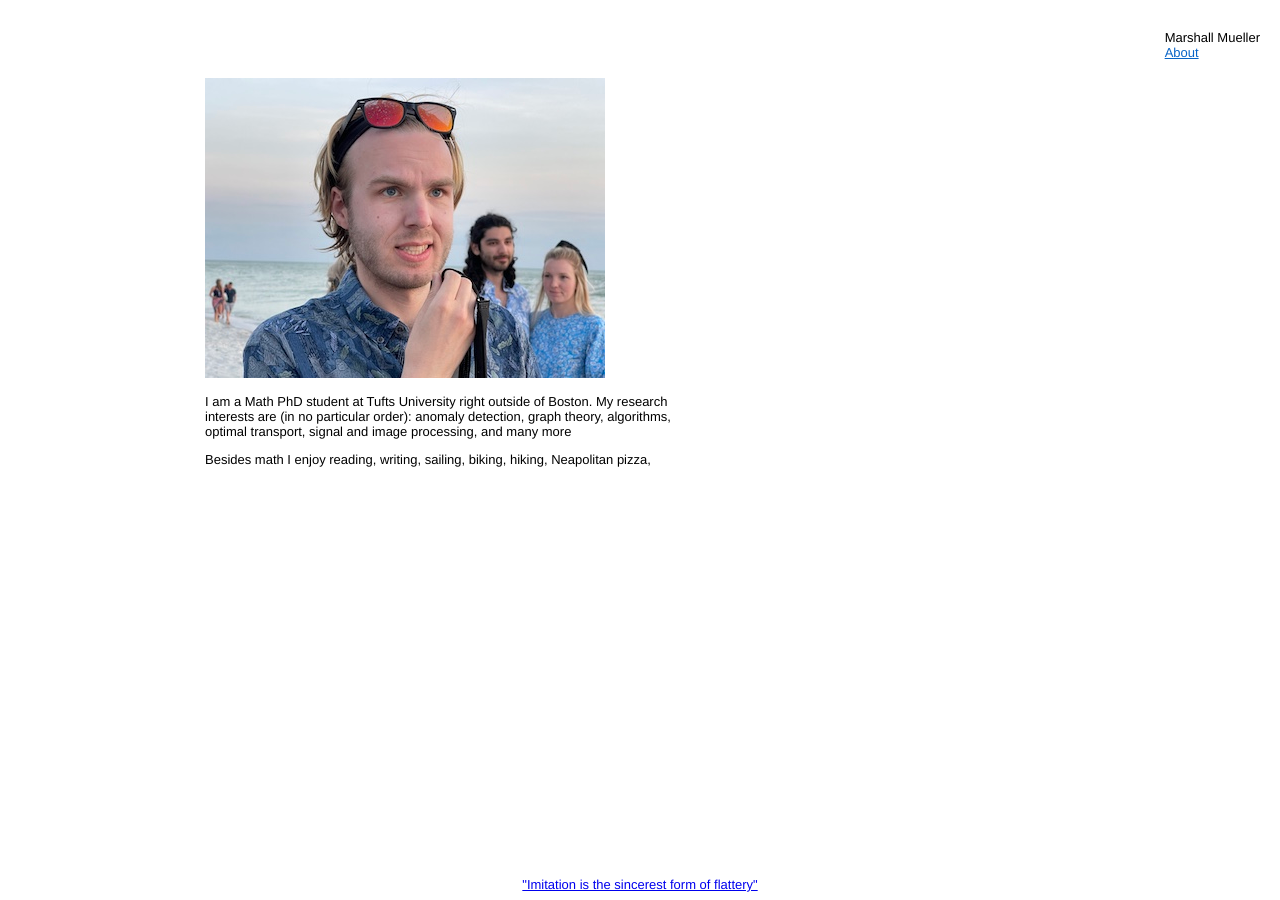
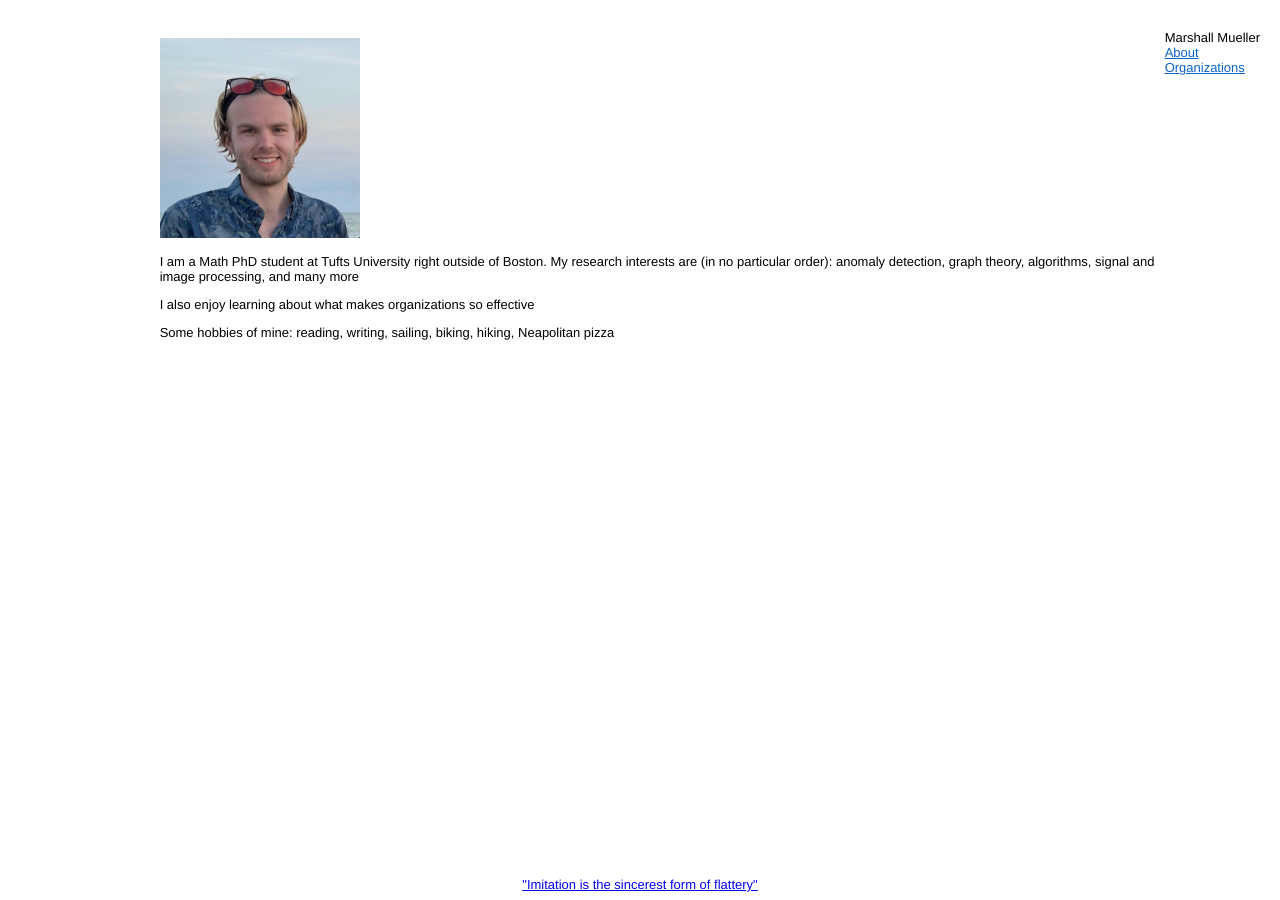
Before and after one commit to MarshMue/marshmue.github.io, a Jekyll site: the page built from about.md, in a window 1280 px wide. Built offline with Jekyll 4.4.1, drawn with Linux system fonts in a browser that asks for light colours.

Commit message:
updated css and added some more content

```diff
--- a/_layouts/default.html
+++ b/_layouts/default.html
@@ -10,20 +10,21 @@
 <body>
 
     <div class=column>
-        <div class="menu">
-            <div>
-                <span class="title">Marshall Mueller</span>
-                <ul>
-                    <li><a href="about">About</a></li>
-                </ul>
-            </div>
-        </div>
+
 
 
         <div class="row">
-            <div class="left"></div>
             <div id="content">
                 {{ content }}
+            </div>
+            <div class="menu">
+                <div>
+                    <span class="title">Marshall Mueller</span>
+                    <ul>
+                        <li><a href="about">About</a></li>
+                        <li><a href="organizations">Organizations</a></li>
+                    </ul>
+                </div>
             </div>
         </div>
         <div id="subline"><a href="https://patrickcollison.com/">"Imitation is the sincerest form of flattery"</a></div>
--- a/about.md
+++ b/about.md
@@ -3,8 +3,10 @@ title: About
 layout: default
 ---
 
-![Picture of me](/assets/me.jpg)
+![Picture of me](/assets/me.jpeg){: width="200" }
 
-I am a Math PhD student at Tufts University right outside of Boston. My research interests are (in no particular order): anomaly detection, graph theory, algorithms, optimal transport, signal and image processing, and many more
+I am a Math PhD student at Tufts University right outside of Boston. My research interests are (in no particular order): anomaly detection, graph theory, algorithms, signal and image processing, and many more
 
-Besides math I enjoy reading, writing, sailing, biking, hiking, Neapolitan pizza,
+I also enjoy learning about what makes organizations so effective
+
+Some hobbies of mine: reading, writing, sailing, biking, hiking, Neapolitan pizza
--- a/static/style.css
+++ b/static/style.css
@@ -12,8 +12,6 @@ body {
   }
 
 .menu {
-    display: flex;
-    justify-content: flex-end;
     margin-top: 30px;
     margin-right: 20px;
     font-family: "Helvetica Neue", Helvetica;
@@ -30,20 +28,10 @@ body {
     color: #0864c7;
   }
 
-.left {
-    height: 1px;
+#content {
+    margin-top: 20px;
     float: left;
-    display: block;
-    min-width: 0;
-    overflow: hidden;
-    width: 200px;
-    margin: 0;
-    padding: 0;
-  }
-
-#content {
-    float: left;
-    width: 500px;
+    max-width: 1000px;
     height: auto;
     padding:5px;
 }
@@ -65,5 +53,7 @@ body {
 .row {
     display: flex;
     flex-direction: row;
+    justify-content: flex-end;
+    flex-wrap: wrap-reverse;
     flex-grow: 1;
 }
```
Also changed, not shown: organizations.md (added, +10 -0 lines), assets/me.jpeg (added), assets/me.jpg (deleted).
